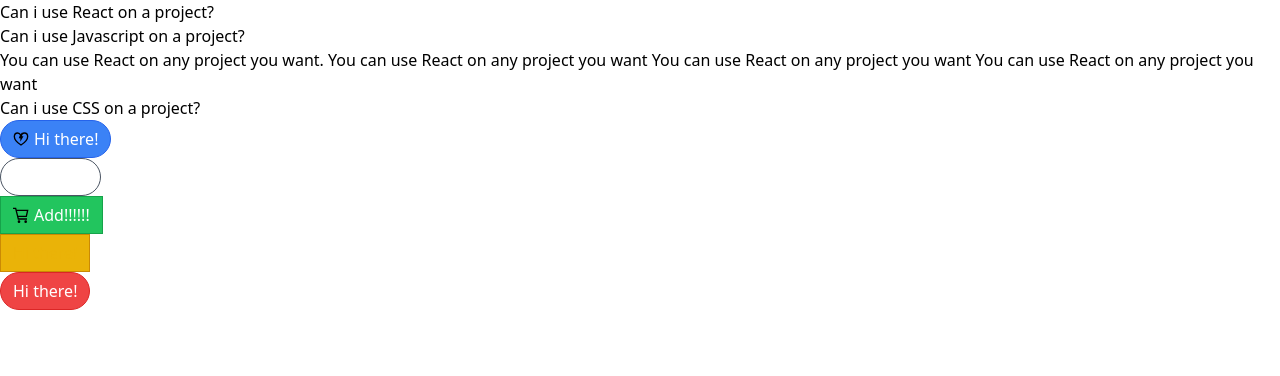
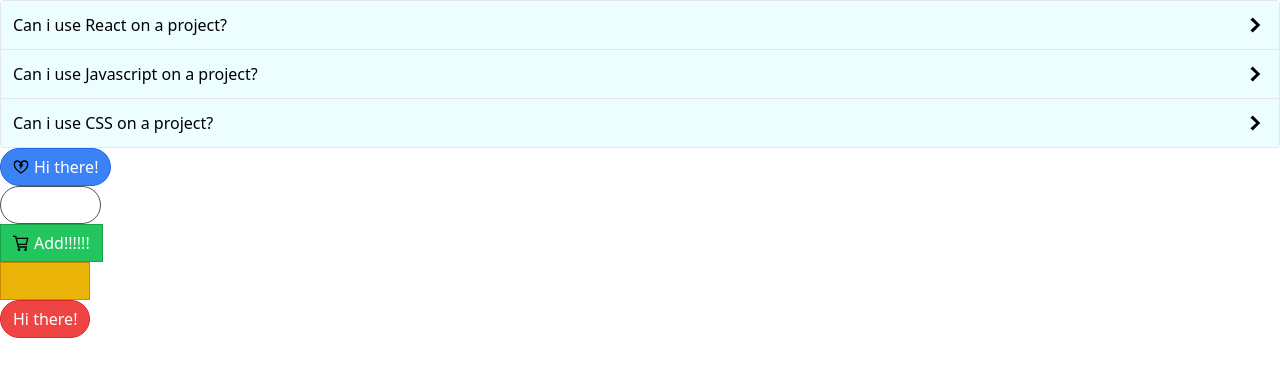
Before and after one commit to TIDIALLO/react-and-redux-repository, a React (Create React App) app in the folder comps/: page / in a window 1280 px wide. Shown: the top 376 px of the page. Built offline with nearby package versions, Linux system fonts and the light colour scheme.

Commit message:
Toggling Panel collaps

```diff
--- a/comps/src/components/Accordion.js
+++ b/comps/src/components/Accordion.js
@@ -1,25 +1,35 @@
 import { useState } from "react";
+import { GoChevronLeft, GoChevronRight } from "react-icons/go";
+function Accordion({ items }) {
 
-function Accordion({items}){
+    const [expendedIndex, setExpendedIndex] = useState(-1);
 
-    const [expendedIndex, setExpendedIndex] = useState(1);
-
-    const handleClick = (nextIndex) =>{
-        setExpendedIndex(nextIndex)
+    const handleClick = (nextIndex) => {
+        if (expendedIndex === nextIndex) {
+            setExpendedIndex(-1);
+        } else {
+            setExpendedIndex(nextIndex);
+        }
     }
 
-    const renderedItems = items.map((item, index) =>{
+    const renderedItems = items.map((item, index) => {
         const isExpended = index === expendedIndex;
-
+        const icon = (<span className="text-2xl">{isExpended ? <GoChevronLeft /> : <GoChevronRight />}</span>);
         return (
             <div key={item.id}>
-                <div onClick={() => handleClick(index)} >{item.label}</div>
-                <div>{isExpended && <div>{item.content}</div>}</div>
+                <div
+                    className="flex justify-between p-3  bg-cyan-50 border-b items-center  cursor-pointer"
+                    onClick={() => handleClick(index)}
+                >
+                    {item.label}
+                    {icon}
+                </div>
+                    {isExpended && <div className="border-b p-5">{item.content}</div>}
             </div>
-        )
+        );
     });
 
-    return <div>{renderedItems} </div>;
+    return <div className="border-x border-t rounded">{renderedItems} </div>;
 }
 
 export default Accordion;
```
